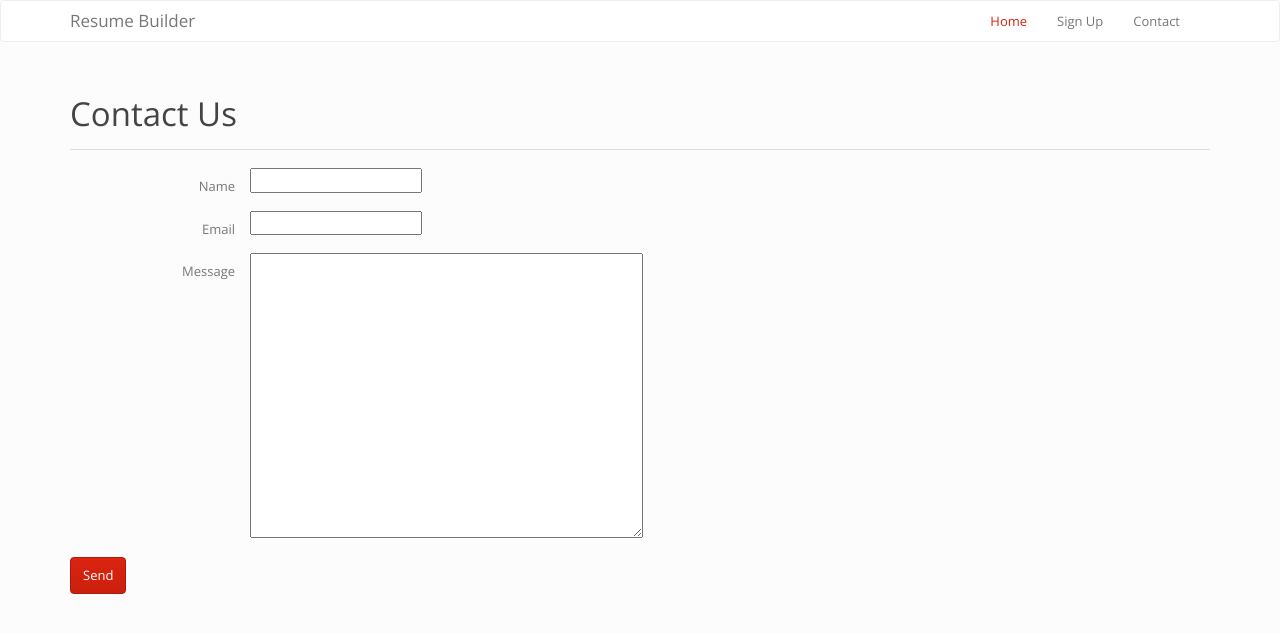
After one commit to ajaymajgaonkar/redmond, a Flask app: page /contact in a window 1280 px wide. The commit adds this page. Shown: the top 633 px of the page. Run offline with Flask 2, Linux system fonts and the light colour scheme; some libraries are stand-ins or nearby versions.

Commit message:
Adding contact form shell

```diff
--- a/app.py
+++ b/app.py
@@ -1,7 +1,7 @@
 from flask import Flask, jsonify, request, redirect, url_for
 from flask import render_template
 from models import User
-from forms import SignupForm
+from forms import SignupForm, ContactForm
 
 
 app = Flask(__name__)
@@ -22,7 +22,16 @@ def signup():
 	elif request.method == "GET":
 		return render_template("Signup.html", form=form)
 
-
+@app.route("/contact", methods=["GET", "POST"])
+def contact():
+	form = ContactForm()
+	if request.method == "POST":
+		if form.validate() == False:
+			return render_template("Contact.html", form=form)
+		else:
+			redirect(url_for('index'))
+	elif request.method == "GET":
+		return render_template("Contact.html", form=form)
 
 if __name__=="__main__":
 	app.run(debug=True)
--- a/forms.py
+++ b/forms.py
@@ -1,5 +1,5 @@
 from flask_wtf import FlaskForm
-from wtforms import StringField, PasswordField, SubmitField
+from wtforms import StringField, PasswordField, SubmitField, TextAreaField
 from wtforms import validators
 from wtforms.validators import Required, Email
 
@@ -9,4 +9,10 @@ class SignupForm(FlaskForm):
     last_name = StringField("Last Name", validators=[Required("Last name is required")])
     email = StringField("Email", validators=[Required("Email is required"), Email("Please enter valid email address")])
     password = PasswordField("Password", validators=[Required("Password is required")])
-    submit = SubmitField("SignUp")
+    submit = SubmitField("Sign Up")
+
+class ContactForm(FlaskForm):
+    name = StringField("Name", validators=[Required("Please specify your name")])
+    email =  StringField("Email", validators=[Required("Email is required"), Email("Please enter valid email address")])
+    message = TextAreaField("Message", validators=[Required("Please write some message")])
+    submit = SubmitField("Send")
--- a/requirements.txt
+++ b/requirements.txt
@@ -7,6 +7,7 @@ colorama==0.3.7
 configparser==3.5.0
 docutils==0.13.1
 Flask==0.12
+Flask-WTF==0.13.1
 futures==3.0.5
 isort==4.2.5
 itsdangerous==0.24
@@ -19,6 +20,7 @@ mccabe==0.5.3
 psutil==3.2.0
 pyasn1==0.1.9
 pylint==1.6.4
+pymongo==3.4.0
 python-dateutil==2.6.0
 PyYAML==3.12
 requests==2.10.0
@@ -27,5 +29,7 @@ s3transfer==0.1.10
 simplejson==3.8.2
 six==1.10.0
 urllib2-kerberos==0.1.6
+virtualenv==15.1.0
 Werkzeug==0.11.15
 wrapt==1.10.8
+WTForms==2.1
--- /dev/null
+++ b/templates/Contact.html
@@ -0,0 +1,30 @@
+{% extends 'Index.html' %}
+
+{% block content %}
+<div class="page-header">
+	<h1>Contact Us</h1>
+</div>
+
+<form method="POST" action="/contact" class="form-horizontal">
+    {{ form.hidden_tag() }}
+
+    <div class="form-group">
+        {{ form.name.label(class="col-lg-2 control-label") }}
+        {{ form.name }}
+    </div>
+
+    <div class="form-group">
+        {{ form.email.label(class="col-lg-2 control-label") }}
+        {{ form.email }}
+    </div>
+
+    <div class="form-group">
+        {{ form.message.label(class="col-lg-2 control-label") }}
+        {{ form.message(cols=50, rows=15) }}
+    </div>
+
+    {{ form.submit(class="btn btn-primary") }}
+
+</form>
+
+{% endblock %}
--- a/templates/Index.html
+++ b/templates/Index.html
@@ -24,7 +24,7 @@
           <ul class="nav navbar-nav pull-right">
             <li class="active"><a href="{{ url_for('index') }}">Home</a></li>
             <li><a href="{{ url_for('signup') }}">Sign Up</a></li>
-            <li><a href="#">Contact</a></li>
+            <li><a href="{{ url_for('contact') }}">Contact</a></li>
           </ul>
         </div><!--/.nav-collapse -->
       </div>
```
